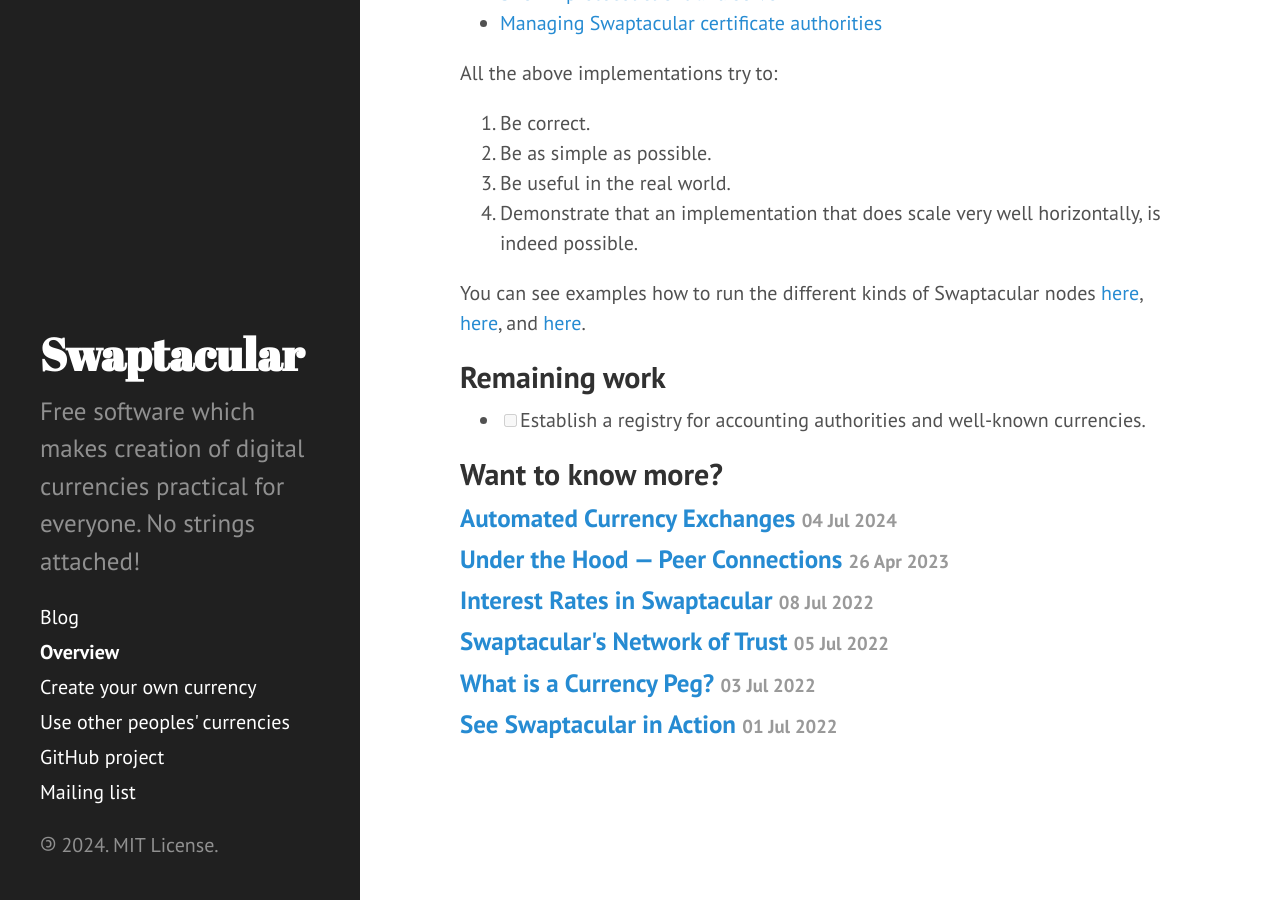
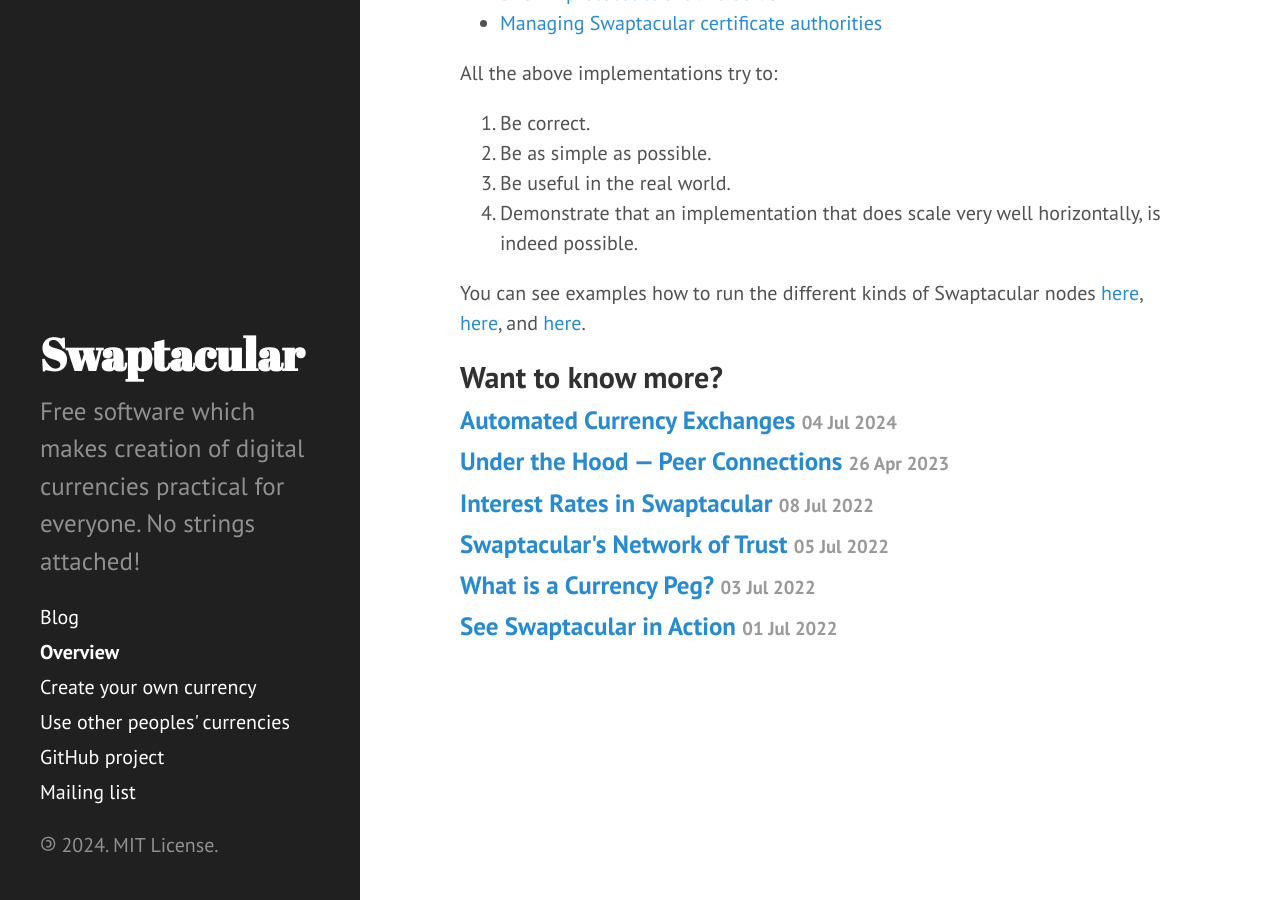
Before and after one commit to epandurski/swaptacular.github.io, a Jekyll site: the page built from overview.md, in a window 1280 px wide and 900 px high, scrolled down 3534 px. Built offline with Jekyll 4.4.1, drawn with Linux system fonts in a browser that asks for light colours.

Commit message:
Remove the "Remaining work" section in the overview

```diff
--- a/overview.md
+++ b/overview.md
@@ -125,12 +125,6 @@
 [here](https://github.com/swaptacular/swpt_debtors/blob/master/docker-compose-all.yml).
 
 
-## Remaining work
-
-- [ ] Establish a registry for accounting authorities and well-known
-      currencies.
-
-
 <div>
   <h2>Want to know more?</h2>
   <ul class="related-posts">
```
